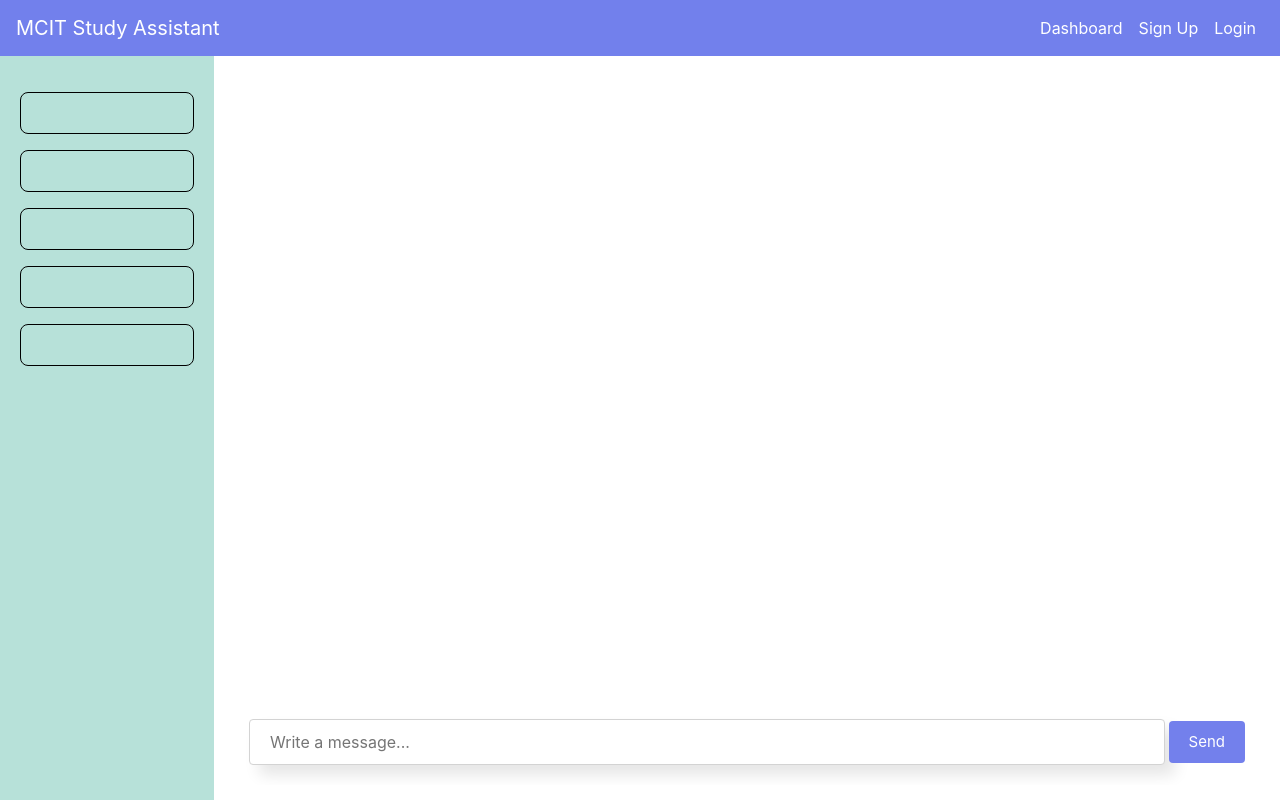
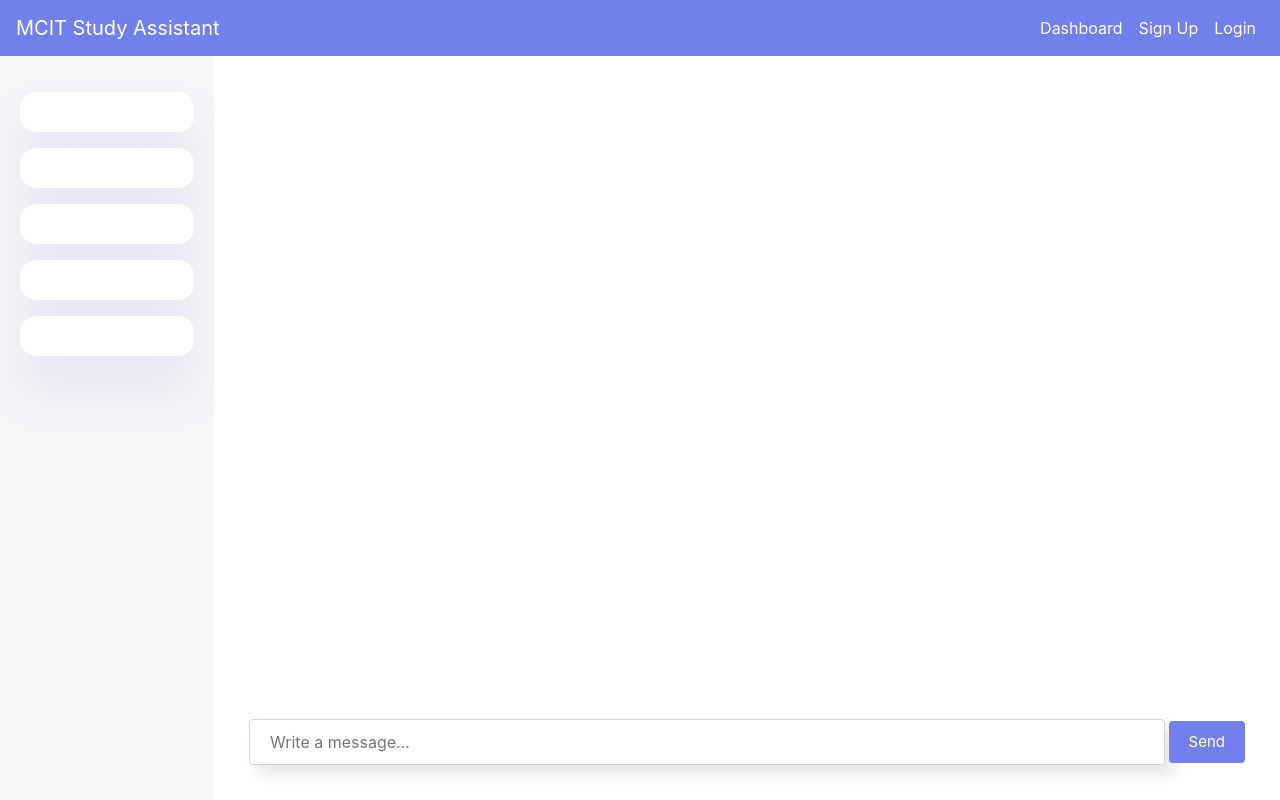
Before and after one commit to PaulJKathmann/AIStudyAssistant, a Flask app: page /chatbot in a window 1280 px wide. Run offline with Flask 3, Linux system fonts and the light colour scheme; data that the repository does not hold is empty; parts of the project's set-up code (start-up, migrations or seed data) failed here and were passed over; some libraries are stand-ins or nearby versions.

Commit message:
sidebar design updated

```diff
--- a/app.py
+++ b/app.py
@@ -93,7 +93,7 @@ def predict():
     if 'chatbot' in session:
         chatbot = session['chatbot']
     else:
-        chatbot = Chatbot(name="paul", course_code="CIT594", topic="Iterators in Java")
+        chatbot = Chatbot(name="paul", course_code="CIT594", topic={ 'topic_name': "Iterators in Java", 'description': "How to use iterators for different kind of Collections in Java" })
         session['chatbot'] = chatbot
     text = request.get_json().get("message")
     response, end = chatbot.get_response(text)
--- a/static/css/style.css
+++ b/static/css/style.css
@@ -16,7 +16,7 @@
     --color-dark-varient: #677483;
     --color-background: #f6f6f9;
 
-    --card-border-radius: 2rem;
+    --card-border-radius: 1rem;
     --border-radius-1: 0.4rem;
     --border-radius-2: 1.2rem;
 
@@ -364,7 +364,7 @@ padding: 0.5rem 0.7rem;
 /* prompt selection sidebar */
 .topic-selection {
     width: 250px; /* Adjust the width as necessary */
-    background-color: #B7E1D9; /* Sidebar color */
+    background-color: #F6F6F9; /* Sidebar color */
     padding: 20px;
     overflow-y: auto; /* Allows scrolling if content is too long */
 }
@@ -380,15 +380,19 @@ padding: 0.5rem 0.7rem;
 }
 
 .topic-item {
-    border-radius: 8px; /* Rounded corners for each item */
+    border-radius: var(--card-border-radius); /* Rounded corners for each item */
     padding: 1rem; /* Space inside each item */
     margin-bottom: 1rem; /* Space between items */
-    border: #000 1px solid; /* Grey border */
+    box-shadow: var(--box-shadow);
+    background-color: #fff;
+    transition: all 300ms ease;
 }
 
 .topic-item.selected {
-    border-color: var(--color-primary);
-    border-width: 3px;
+    border-style: solid;
+    border-width: 1px;
+    border-color: #7380ec;
+    box-shadow: none;
 }
 
 .topic-title {
```
Also changed, not shown: 1 other file.
